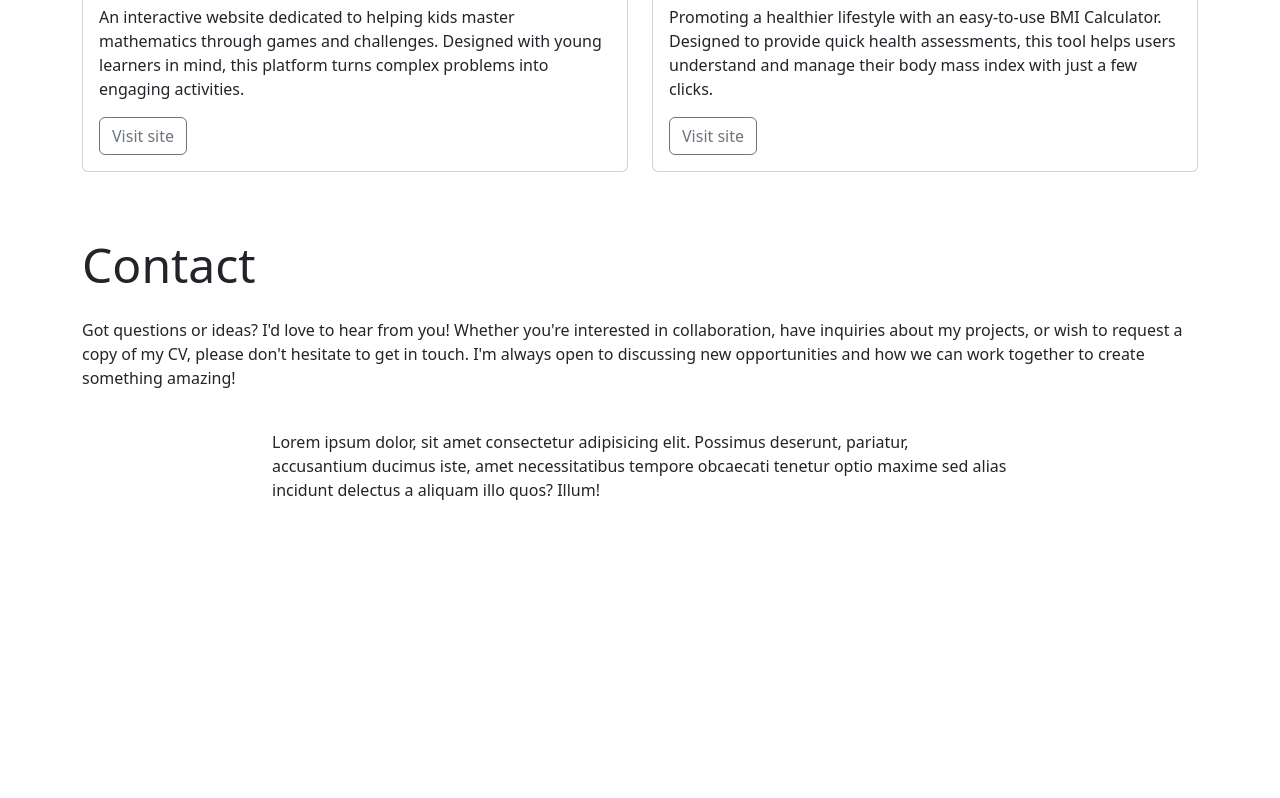
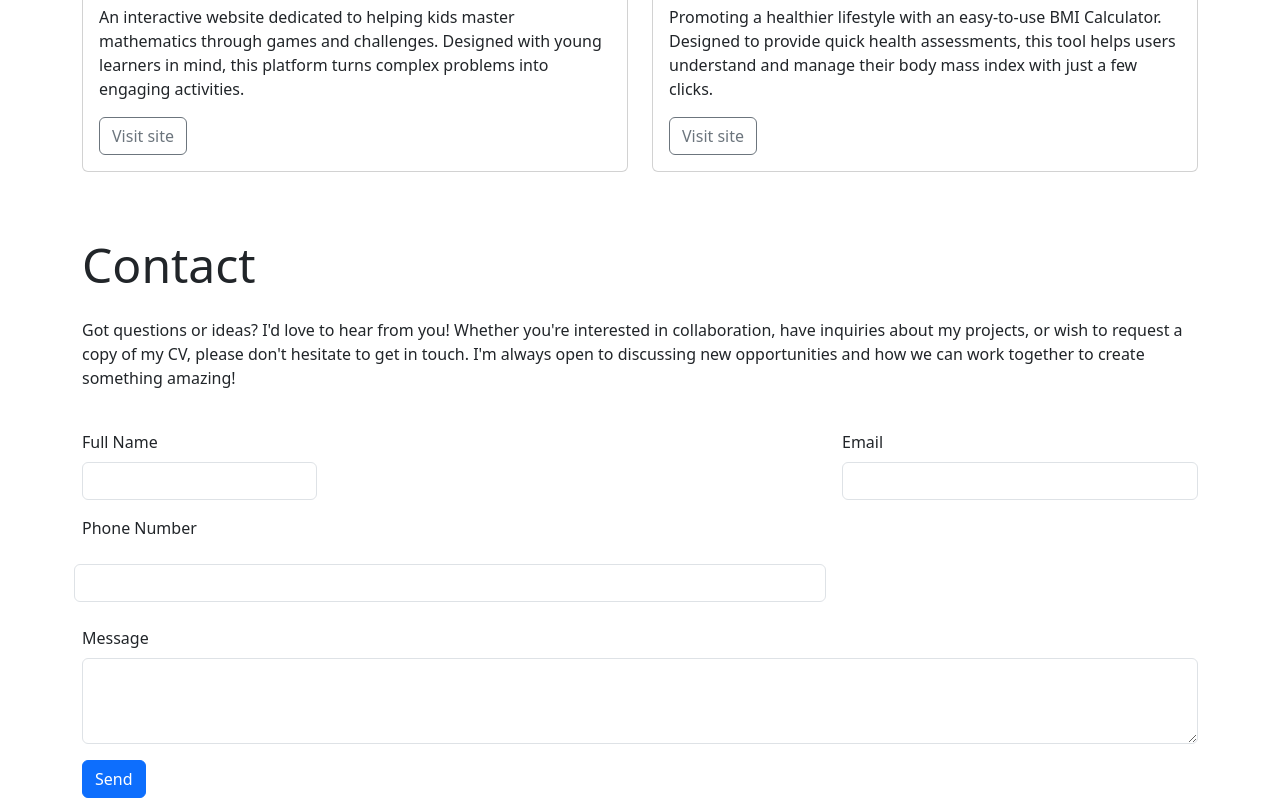
Before and after one commit to JeremyGreig/Bootstrap-portfolio, a plain HTML site: page index.html in a window 1280 px wide. Shown: the part 1663-2461 px from the top of the page. Before the commit the page ends 2165 px from the top, so only its background shows below. Drawn offline with nearby package versions, Linux system fonts and the light colour scheme.

```diff
--- a/index.html
+++ b/index.html
@@ -190,7 +190,32 @@
             <h2 class="display-5">Contact</h2>
             <p class="mt-4">Got questions or ideas? I'd love to hear from you! Whether you're interested in collaboration, have inquiries about my projects, or wish to request a copy of my CV, please don't hesitate to get in touch. I'm always open to discussing new opportunities and how we can work together to create something amazing!</p>
         </div>
-        <div class="col-12 col-md-10 col-lg-8">Lorem ipsum dolor, sit amet consectetur adipisicing elit. Possimus deserunt, pariatur, accusantium ducimus iste, amet necessitatibus tempore obcaecati tenetur optio maxime sed alias incidunt delectus a aliquam illo quos? Illum!</div>
+        <div class="col-12 col-md-10 col-lg-8 mb-4">
+            <!-- Add your form here -->
+            <form class="row g-3">
+                <div class="col-lg-4">
+                    <label for="full-name" class="form-label">Full Name</label>
+                    <input type="text" class="form-control" id="full-name">
+                  </div>
+                <div class="col-lg-4"></div>
+                  <label for="phonenumber" class="form-label">Phone Number</label>
+                  <input type="number" class="form-control" id="phonenumber">
+                </div>
+                  <div class="col-lg-4">
+                  <label for="email" class="form-label">Email</label>
+                  <input type="email" class="form-control" id="email">
+                </div>
+                  </div>
+                </div>
+                <div class="mb-3">
+                    <label for="exampleFormControlTextarea1" class="form-label">Message</label>
+                    <textarea class="form-control" id="exampleFormControlTextarea1" rows="3"></textarea>
+                  </div>
+                <div class="col-12">
+                  <button type="submit" class="btn btn-primary">Send</button>
+                </div>
+              </form>
+        </div>
     </div>
  </footer>
 
```
